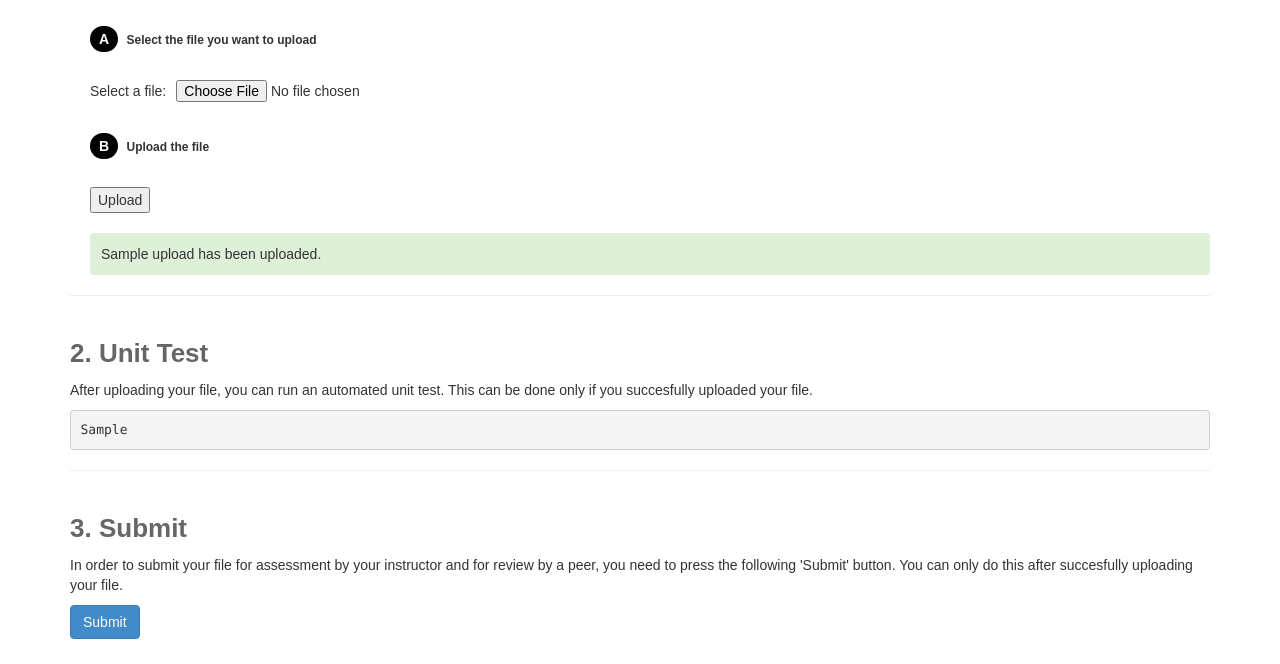
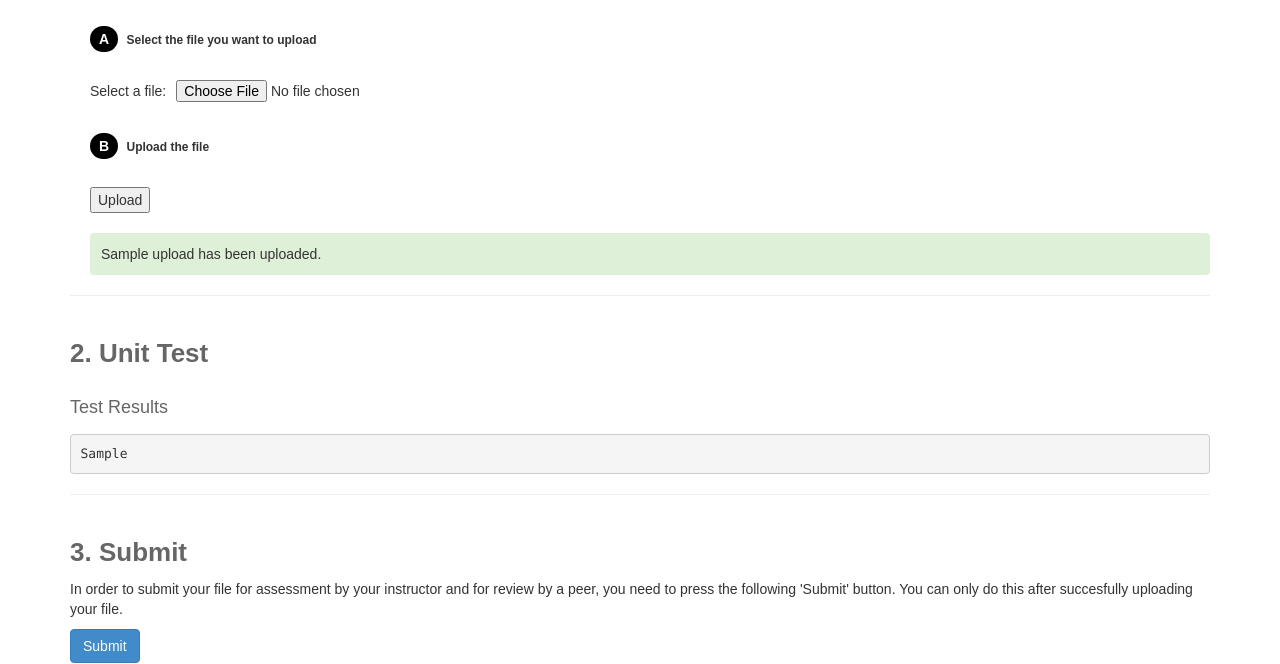
Before and after one commit to eyeofthetiger/codereview, a Django app: template review/templates/review/assignment.html in a window 1280 px wide. Shown: the part 314-978 px from the top of the page. Before the commit the page ends 953 px from the top, so only its background shows below. Run offline with Django 3.2, Linux system fonts and the light colour scheme; tables that the repository leaves empty hold one stand-in row (values such as "Sample post"); the template is opened without the code that fills it: values that come from a table or form of the project are taken from there, most other values are stand-ins (such as "Sample title", 1, 10 or a date in 2020); parts of the project's set-up code (start-up, migrations or seed data) failed here and were passed over; some libraries are stand-ins or nearby versions.

Commit message:
Display test output

```diff
--- a/review/templates/review/assignment.html
+++ b/review/templates/review/assignment.html
@@ -32,9 +32,9 @@
 	{% if assignment.has_tests %}
 		<h2><strong>2.</strong> Unit Test</h2>
 
-		<p>After uploading your file, you can run an automated unit test. This can be done only if you succesfully uploaded your file.</p>
+		{% if not test_output %}
+			<p>After uploading your file, you can run an automated unit test. This can be done only if you succesfully uploaded your file.</p>
 
-		{% if not test_output %}
 			{% if upload %}
 				<form action="{% url 'assignment' assignment.id %}" method="post" enctype="multipart/form-data">
 					{% csrf_token %}
@@ -47,7 +47,9 @@
 				<p class="alert bg-danger"><strong>Please upload file to enable Unit Test.</strong></p>
 				<button type="button" class="btn btn-default" disabled="disabled">Start test</button>
 			{% endif %}
+
 		{% else %}
+			<h3>Test Results</h3>
 			<pre>{{ test_output }}</pre>
 		{% endif %}
 
```
